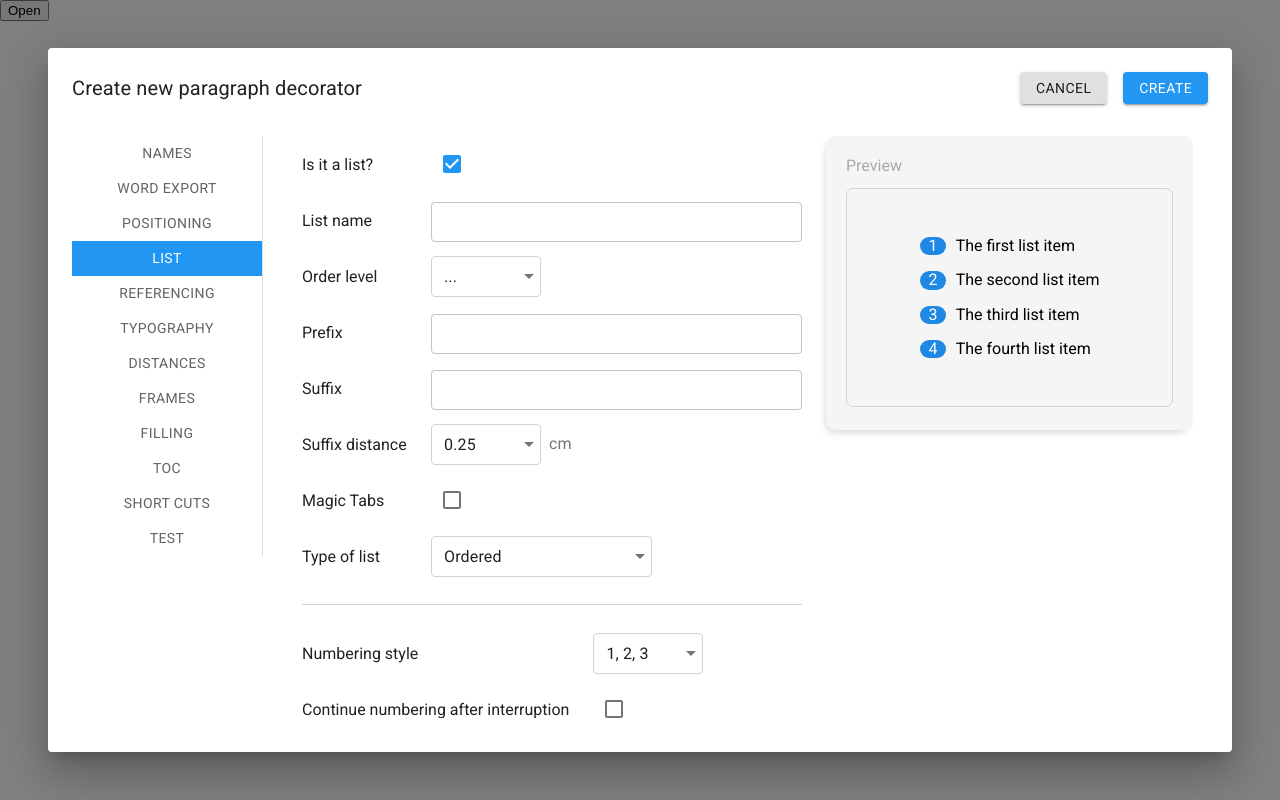
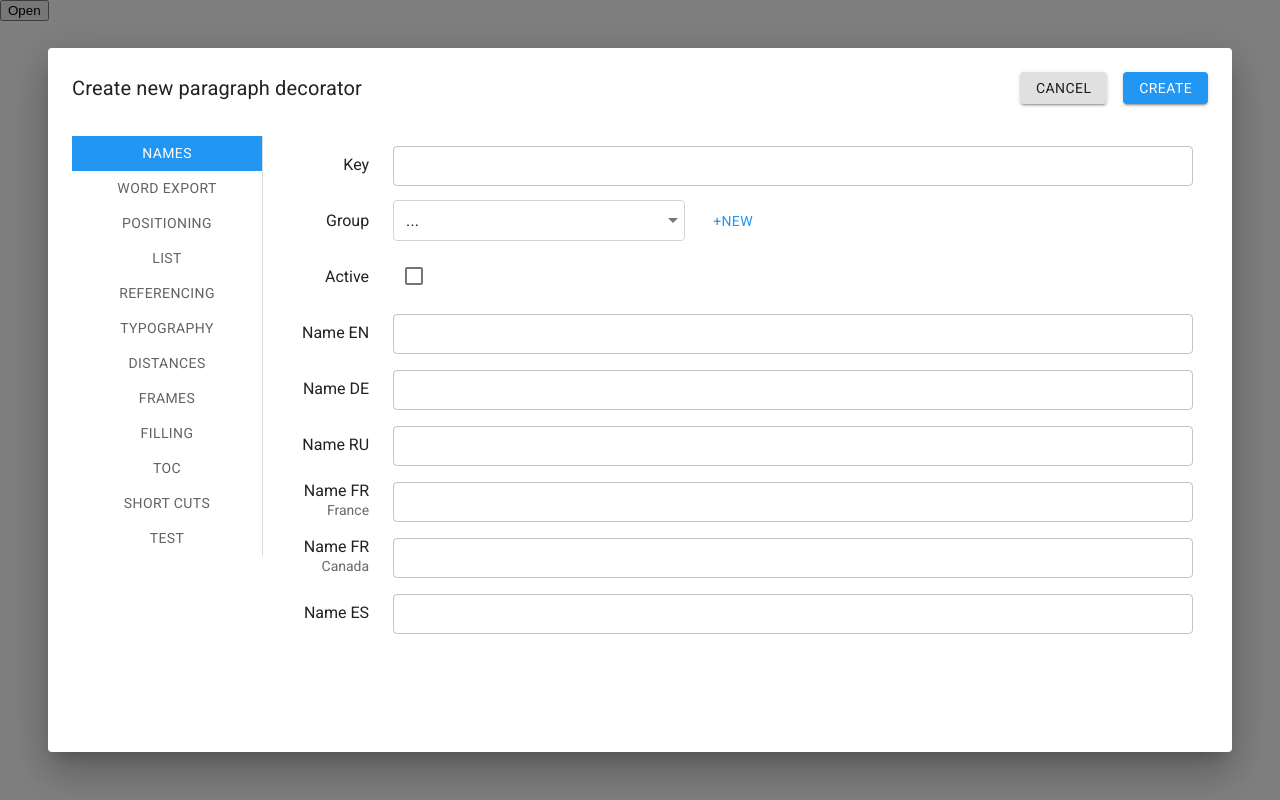
Before and after one commit to svognev/newdec, a React (Create React App) app: page / in a window 1280 px wide. Built offline with nearby package versions, Linux system fonts and the light colour scheme; a web font is replaced by a local one.

Commit message:
add new languages

```diff
--- a/src/components/NewDecDialog/common/NewGroupDialog.js
+++ b/src/components/NewDecDialog/common/NewGroupDialog.js
@@ -12,8 +12,8 @@ class NewGroupDialog extends React.Component {
     state = this.props.currentGroup
           ? this.props.currentGroup
           : this.props.groupType !== "xref"
-          ? { nameEN: "", nameDE: "", nameRU: "", nameFR: "" }
-          : { nameEN: "", nameDE: "", nameRU: "", nameFR: "", groupKey: "" };
+          ? { nameEn: "", nameDe: "", nameRu: "", nameFr: "", nameFrCa: "", nameEs: "", }
+          : { nameEn: "", nameDe: "", nameRu: "", nameFr: "", nameFrCa: "", nameEs: "", groupKey: "", };
 
     onInputChange = inputName => e => {
         this.setState({
@@ -29,18 +29,20 @@ class NewGroupDialog extends React.Component {
 
     onGroupSave = () => {
         const { onSave, changeGroupSelect, hideDialog, groupType } = this.props;
-        if (this.state.nameEN.trim().length && (groupType !== "xref" || this.state.groupKey.trim().length)) {
+        if (this.state.nameEn.trim().length && (groupType !== "xref" || this.state.groupKey.trim().length)) {
             const groupToSave = {
-                nameEN: this.state.nameEN.trim(),
-                nameDE: this.state.nameDE.trim(),
-                nameRU: this.state.nameRU.trim(),
-                nameFR: this.state.nameFR.trim(),
+                nameEn: this.state.nameEn.trim(),
+                nameDe: this.state.nameDe.trim(),
+                nameRu: this.state.nameRu.trim(),
+                nameFr: this.state.nameFr.trim(),
+                nameFrCa: this.state.nameFrCa.trim(),
+                nameEs: this.state.nameEs.trim(),
             };
             if (groupType === "xref") {
                 groupToSave.groupKey = this.state.groupKey.trim();
             }
             onSave(groupToSave);
-            changeGroupSelect(groupToSave)(null, this.state.nameEN.trim());
+            changeGroupSelect(groupToSave)(null, this.state.nameEn.trim());
             hideDialog();
         }
     };
@@ -78,29 +80,43 @@ class NewGroupDialog extends React.Component {
                         <TextField
                             variant="outlined"
                             margin="dense"
-                            onChange={onInputChange("nameEN")}
-                            value={this.state.nameEN}
+                            onChange={onInputChange("nameEn")}
+                            value={this.state.nameEn}
                         />
                         <span>Name DE</span>
                         <TextField
                             variant="outlined"
                             margin="dense"
-                            onChange={onInputChange("nameDE")}
-                            value={this.state.nameDE}
+                            onChange={onInputChange("nameDe")}
+                            value={this.state.nameDe}
                         />
                         <span>Name RU</span>
                         <TextField
                             variant="outlined"
                             margin="dense"
-                            onChange={onInputChange("nameRU")}
-                            value={this.state.nameRU}
+                            onChange={onInputChange("nameRu")}
+                            value={this.state.nameRu}
                         />
-                        <span>Name FR</span>
+                        <span>Name FR<br/><span className="span_smallText">France</span></span>
                         <TextField
                             variant="outlined"
                             margin="dense"
-                            onChange={onInputChange("nameFR")}
-                            value={this.state.nameFR}
+                            onChange={onInputChange("nameFr")}
+                            value={this.state.nameFr}
+                        />
+                        <span>Name FR<br/><span className="span_smallText">Canada</span></span>
+                        <TextField
+                            variant="outlined"
+                            margin="dense"
+                            onChange={onInputChange("nameFrCa")}
+                            value={this.state.nameFrCa}
+                        />
+                        <span>Name ES</span>
+                        <TextField
+                            variant="outlined"
+                            margin="dense"
+                            onChange={onInputChange("nameEs")}
+                            value={this.state.nameEs}
                         />
                     </div>
                 </DialogContent>
--- a/src/components/NewDecDialog/index.js
+++ b/src/components/NewDecDialog/index.js
@@ -60,11 +60,15 @@ const NewDecDialog = (props) => {
         styleNameDe,
         styleNameRu,
         styleNameFr,
+        styleNameFrCa,
+        styleNameEs,
         wordStyleName,
         softReturn,
         indentationalLevel,
         backspaceActionWithContent,
+        backspaceActionWithContentStyle,
         backspaceActionWithoutContent,
+        backspaceActionWithoutContentStyle,
         returnActionNextSection,
         returnActionEmptySection,
         tabAction,
@@ -137,11 +141,15 @@ const NewDecDialog = (props) => {
     const changeStyleNameDe = setStateProperty("styleNameDe");
     const changeStyleNameRu = setStateProperty("styleNameRu");
     const changeStyleNameFr = setStateProperty("styleNameFr");
+    const changeStyleNameFrCa = setStateProperty("styleNameFrCa");
+    const changeStyleNameEs = setStateProperty("styleNameEs");
     const changeWordStyleName = setStateProperty("wordStyleName");
     const changeSoftReturn = toggleStateProperty("softReturn");
     const changeIndentationalLevel = setStateProperty("indentationalLevel")
     const changeBackspaceActionWithContent = setStateProperty("backspaceActionWithContent");
-    const changeBackspaceActionWithoutContent = setStateProperty("backspaceActionWithoutContent")
+    const changeBackspaceActionWithContentStyle = setStateProperty("backspaceActionWithContentStyle");
+    const changeBackspaceActionWithoutContent = setStateProperty("backspaceActionWithoutContent");
+    const changeBackspaceActionWithoutContentStyle = setStateProperty("backspaceActionWithoutContentStyle");
     const changeReturnActionNextSection = setStateProperty("returnActionNextSection");
     const changeReturnActionEmptySection = setStateProperty("returnActionEmptySectionStyle")
     const changeTabAction = setStateProperty("tabAction");
@@ -316,6 +324,8 @@ const NewDecDialog = (props) => {
         styleNameDe, changeStyleNameDe,
         styleNameRu, changeStyleNameRu,
         styleNameFr, changeStyleNameFr,
+        styleNameFrCa, changeStyleNameFrCa,
+        styleNameEs, changeStyleNameEs,
     };
 
     const wordExportProps = {
@@ -326,7 +336,9 @@ const NewDecDialog = (props) => {
     const positioningSectionProps = {
         indentationalLevel, changeIndentationalLevel,
         backspaceActionWithContent, changeBackspaceActionWithContent,
+        backspaceActionWithContentStyle, changeBackspaceActionWithContentStyle,
         backspaceActionWithoutContent, changeBackspaceActionWithoutContent,
+        backspaceActionWithoutContentStyle, changeBackspaceActionWithoutContentStyle,
         returnActionNextSection, changeReturnActionNextSection,
         returnActionEmptySection, changeReturnActionEmptySection,
         tabAction, changeTabAction,
--- a/src/reducers/initialState.js
+++ b/src/components/NewDecDialog/initialState.js
@@ -1,7 +1,7 @@
-import { sampleText } from "../components/NewDecDialog/constants";
+import { sampleText } from "./constants";
 
 const initialState = {
-    openedTab: 3,
+    openedTab: 0,
     previewText: sampleText,
     decKey: "",
     group: "",
@@ -11,23 +11,27 @@ const initialState = {
     styleNameDe: "",
     styleNameRu: "",
     styleNameFr: "",
+    styleNameFrCa: "",
+    styleNameEs: "",
     wordStyleName: "",
     softReturn: false,
     indentationalLevel: "",
     backspaceActionWithContent: "merge",
+    backspaceActionWithContentStyle: "default",
     backspaceActionWithoutContent: "apply_other_pd",
+    backspaceActionWithoutContentStyle: "default",
     returnActionNextSection: "default",
     returnActionEmptySection: "default",
     tabAction: "",
     shiftTabAction: "",
-    isList: true,
+    isList: false,
     listName: "",
     orderLevel: "",
     prefix: "",
     suffix: "",
     suffixDistance: "0.25",
     magicTabs: false,
-    listType: "ordered",
+    listType: "unordered",
     listItem: "bulletpoint",
     unicodeNumber: "",
     unicodeChar: "",
@@ -35,7 +39,7 @@ const initialState = {
     continueNumbering: false,
     allowRestartNumbering: false,
     includePreviousFrom: "",
-    sideNumber: true,
+    sideNumber: false,
     sideNumberFont: "Roboto",
     sideNumberAlignment: "center",
     sideNumberFontSize: "12",
--- a/src/components/NewDecDialog/sections/NamesSection.js
+++ b/src/components/NewDecDialog/sections/NamesSection.js
@@ -23,15 +23,17 @@ const NamesSection = (props) => {
         styleNameDe, changeStyleNameDe,
         styleNameRu, changeStyleNameRu,
         styleNameFr, changeStyleNameFr,
+        styleNameFrCa, changeStyleNameFrCa,
+        styleNameEs, changeStyleNameEs,
         changeGroupToCreate,
     } = props;
 
-    const newGroupName = newGroup.nameEN;
+    const newGroupName = newGroup.nameEn;
     const isEditMode = !!newGroupName;
 
     const onGroupChange = group => (...args) => {
         const value = args[0] ? args[0].target.value : args[1];
-        if (group.nameEN && value === group.nameEN) {
+        if (group.nameEn && value === group.nameEn) {
             changeGroupToCreate(null, group);
         } else {
             changeGroupToCreate(null, "");
@@ -78,7 +80,7 @@ const NamesSection = (props) => {
                 />
             </div>
 
-            <span>Style name (English)</span>
+            <span>Name EN</span>
             <TextField
                 value={styleNameEn}
                 onChange={changeStyleNameEn}
@@ -86,7 +88,7 @@ const NamesSection = (props) => {
                 margin="dense"
             />
 
-            <span>Style name (German)</span>
+            <span>Name DE</span>
             <TextField
                 value={styleNameDe}
                 onChange={changeStyleNameDe}
@@ -94,7 +96,7 @@ const NamesSection = (props) => {
                 margin="dense"
             />
 
-            <span>Style name (Russian)</span>
+            <span>Name RU</span>
             <TextField
                 value={styleNameRu}
                 onChange={changeStyleNameRu}
@@ -102,13 +104,30 @@ const NamesSection = (props) => {
                 margin="dense"
             />
 
-            <span>Style name (French)</span>
+            <span>Name FR<br/><span className="span_smallText">France</span></span>
             <TextField
                 value={styleNameFr}
                 onChange={changeStyleNameFr}
                 variant="outlined"
                 margin="dense"
             />
+
+            <span>Name FR<br/><span className="span_smallText">Canada</span></span>
+            <TextField
+                value={styleNameFrCa}
+                onChange={changeStyleNameFrCa}
+                variant="outlined"
+                margin="dense"
+            />
+
+            <span>Name ES</span>
+            <TextField
+                value={styleNameEs}
+                onChange={changeStyleNameEs}
+                variant="outlined"
+                margin="dense"
+            />
+
 
             <NewGroupDialog
                 isOpen={isOpen}
--- a/src/components/NewDecDialog/sections/PositioningSection/PositioningSection.js
+++ b/src/components/NewDecDialog/sections/PositioningSection/PositioningSection.js
@@ -12,7 +12,9 @@ const PositioningSection = (props) => {
     const {
         indentationalLevel, changeIndentationalLevel,
         backspaceActionWithContent, changeBackspaceActionWithContent,
+        backspaceActionWithContentStyle, changeBackspaceActionWithContentStyle,
         backspaceActionWithoutContent, changeBackspaceActionWithoutContent,
+        backspaceActionWithoutContentStyle, changeBackspaceActionWithoutContentStyle,
         returnActionNextSection, changeReturnActionNextSection,
         returnActionEmptySection, changeReturnActionEmptySection,
         tabAction, changeTabAction,
@@ -44,6 +46,7 @@ const PositioningSection = (props) => {
             </div>
 
             <span id="r3c1">At the beginning of a section with content</span>
+            <div className="dialogGrid dialogGrid_2cols">
                 <NativeSelect
                     value={backspaceActionWithContent}
                     onChange={changeBackspaceActionWithContent}
@@ -54,6 +57,17 @@ const PositioningSection = (props) => {
                         <option value={action.key} key={`backSpace ${action.key}`}>{action.value}</option>
                     ))}
                 </NativeSelect>
+                {   backspaceActionWithContent === "apply_other_pd" && (
+                    <NativeSelect
+                        value={backspaceActionWithContentStyle}
+                        onChange={changeBackspaceActionWithContentStyle}
+                        input={ <CustomInput /> }
+                    >
+                        <option value="default">Global Fallback Style</option>
+                        { decoratorsList.map(dec => <option value={dec.value} key={dec.value}>{dec.name}</option>) }
+                    </NativeSelect>
+                ) }
+            </div>
 
             <span id="r4c1">At the beginning of a section WITHOUT content</span>
             <NativeSelect
--- a/src/components/NewDecDialog/sections/PositioningSection/style.css
+++ b/src/components/NewDecDialog/sections/PositioningSection/style.css
@@ -80,17 +80,3 @@
 .paragraphDecorators-dialog .dialogGrid_positioning #r10c2 {
     grid-area: r10c2;
 }
-
-
-.paragraphDecorators-dialog .sectionTitle {
-    height: 100%;
-    display: flex;
-    align-items: flex-end;
-}
-
-.paragraphDecorators-dialog .sectionTitle span {
-    font-weight: bold;
-    color: #444;
-    font-size: 18px;
-    margin-bottom: 8px;
-}
--- a/src/components/NewDecDialog/sections/ReferencingSection.js
+++ b/src/components/NewDecDialog/sections/ReferencingSection.js
@@ -18,12 +18,12 @@ const ReferencingSection = (props) => {
         changeReferenceGroupToCreate,
     } = props;
 
-    const newGroupName = newGroup.nameEN;
+    const newGroupName = newGroup.nameEn;
     const isEditMode = !!newGroupName;
 
     const onXrefChange = xref => (...args) => {
         const value = args[0] ? args[0].target.value : args[1];
-        if (xref.groupKey && xref.nameEN && value === xref.nameEN) {
+        if (xref.groupKey && xref.nameEn && value === xref.nameEn) {
             changeReferenceGroupToCreate(null, xref);
         } else {
             changeReferenceGroupToCreate(null, "");
--- a/src/components/NewDecDialog/style.css
+++ b/src/components/NewDecDialog/style.css
@@ -1,5 +1,10 @@
 .paragraphDecorators-dialog span {
     white-space: nowrap;
+}
+
+.paragraphDecorators-dialog .span_smallText {
+    font-size: 14px;
+    color: dimgrey;
 }
 
 .paragraphDecorators-dialog .header {
@@ -104,11 +109,28 @@
 }
 
 .paragraphDecorators-dialog .dialogGrid_rightAlignedLabels span {
-    text-align: right
+    text-align: right;
 }
 
 .paragraphDecorators-dialog .textButton {
     margin-left: 1rem !important;
+}
+
+.paragraphDecorators-dialog .sectionTitle {
+    height: 100%;
+    display: flex;
+    align-items: flex-end;
+}
+
+.paragraphDecorators-dialog .sectionTitle span {
+    font-weight: bold;
+    color: #444;
+    font-size: 18px;
+    margin-bottom: 8px;
+}
+
+.paragraphDecorators-dialog .sectionTitle_rightAligned {
+    justify-content: flex-end;
 }
 
 .paragraphDecorators-dialog .highlightedOption {
--- a/src/reducers/decoratorFormReducer.js
+++ b/src/reducers/decoratorFormReducer.js
@@ -1,5 +1,5 @@
 import { CHANGE_DECORATOR_FORM, CLEAR_DECORATOR_FORM } from "../components/NewDecDialog/actions";
-import initialState from "./initialState";
+import initialState from "../components/NewDecDialog/initialState";
 
 const decoratorFormReducer = (state = initialState, action) =>  {
     switch (action.type) {
```
Lines whose indentation alone changed are shown as unchanged.
